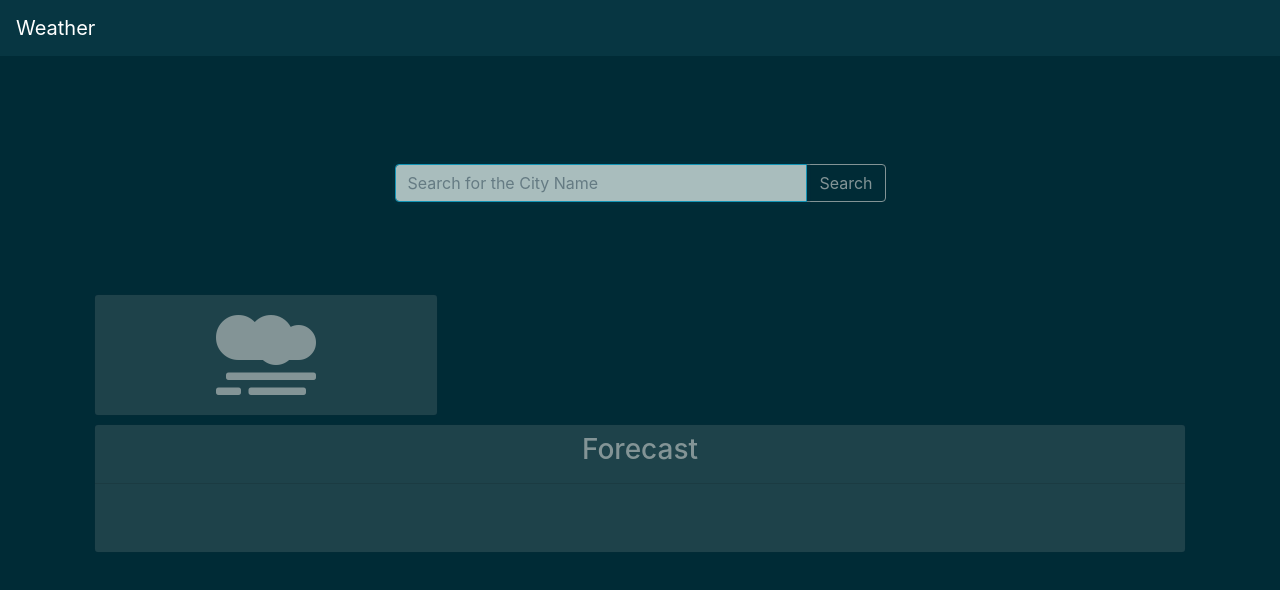
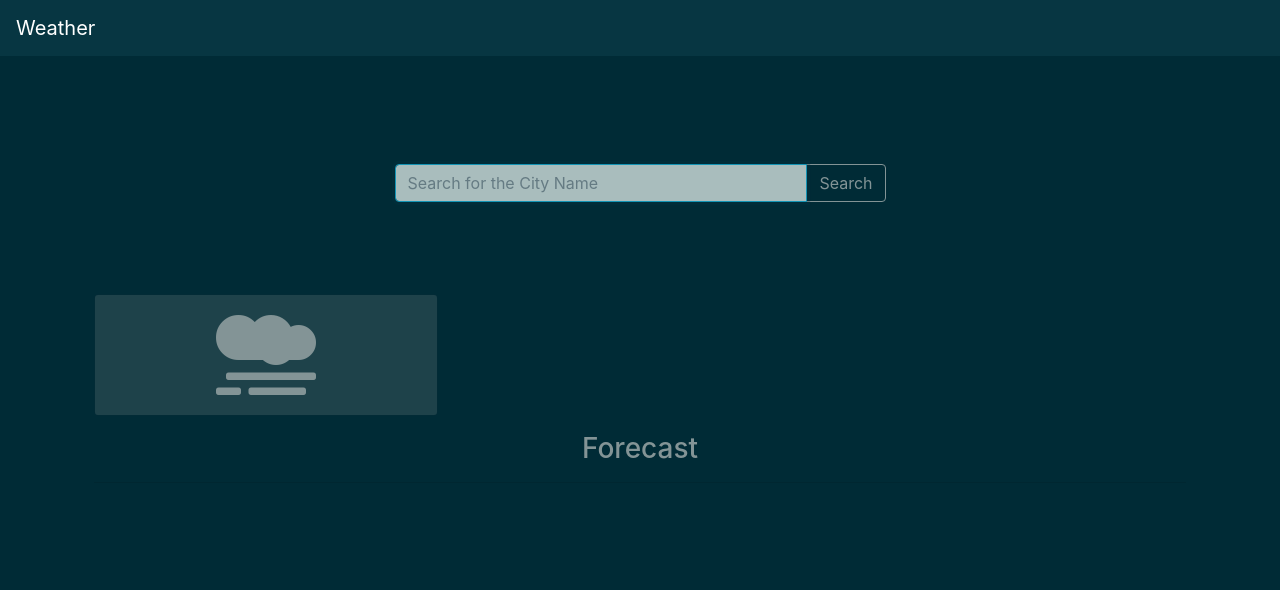
Before and after one commit to isaquielfernandes/react-app-weather, a React (Create React App) app: page / in a window 1280 px wide. Shown: the top 590 px of the page. Built offline with nearby package versions, Linux system fonts and the light colour scheme.

Commit message:
Update ForecastContainer.js

```diff
--- a/src/components/forecast/ForecastContainer.js
+++ b/src/components/forecast/ForecastContainer.js
@@ -9,21 +9,21 @@ const ForecastContainer = () => {
   return (
     <Row className="mt-2">
       <Col>
-        <Card className="daily-container">
+        <div className="daily-container">
           <Card.Title>
             <h3 data-v-3724b8e4="" className="text-center pt-2">
               Forecast
             </h3>
             <hr />
           </Card.Title>
-          <Card.Body className="animated fadeInUp day-list">
+          <Card.Body className="animated fadeInUp p-0 day-list">
             <Accordion >
             {forecast.daily.map((daily) => (
               <ForecastItem key={daily.dt} daily={daily} />
             ))}
             </Accordion>
           </Card.Body>
-        </Card>
+        </div>
       </Col>
     </Row>
   );
```
